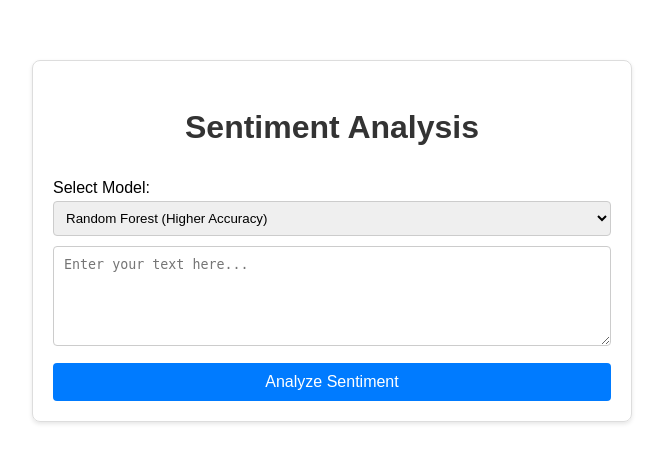
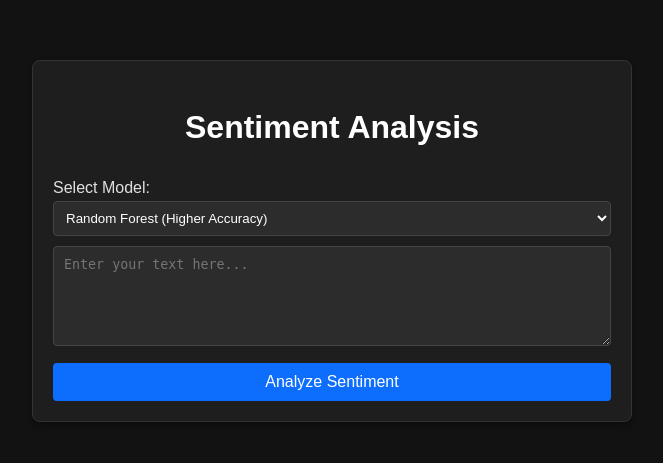
Before and after one commit to aderayendra/simple-sentiment-analysis-app, a Django app: page / in a window 1280 px wide. Shown: the top 463 px of the page, without its empty margins (308-971 px from the left). Run offline with Django 5.2, Linux system fonts and the light colour scheme; parts of the project's set-up code (start-up, migrations or seed data) failed here and were passed over.

Commit message:
switched to dark theme

```diff
--- a/sentiment/templates/sentiment/index.html
+++ b/sentiment/templates/sentiment/index.html
@@ -9,17 +9,20 @@
             margin: 40px auto;
             padding: 20px;
             line-height: 1.6;
+            background-color: #121212;
+            color: #e0e0e0;
         }
 
         .container {
-            border: 1px solid #ddd;
+            border: 1px solid #333;
+            background-color: #1e1e1e;
             padding: 20px;
             border-radius: 8px;
-            box-shadow: 0 2px 4px rgba(0, 0, 0, 0.1);
+            box-shadow: 0 4px 6px rgba(0, 0, 0, 0.3);
         }
 
         h1 {
-            color: #333;
+            color: #ffffff;
             text-align: center;
         }
 
@@ -28,13 +31,20 @@
             height: 100px;
             padding: 10px;
             margin-bottom: 10px;
-            border: 1px solid #ccc;
+            background-color: #2c2c2c;
+            color: #ffffff;
+            border: 1px solid #444;
             border-radius: 4px;
             box-sizing: border-box;
         }
 
+        select {
+            background-color: #2c2c2c;
+            color: #ffffff;
+        }
+
         button {
-            background-color: #007bff;
+            background-color: #0d6efd;
             color: white;
             padding: 10px 20px;
             border: none;
@@ -45,7 +55,7 @@
         }
 
         button:hover {
-            background-color: #0056b3;
+            background-color: #0b5ed7;
         }
 
         .result {
@@ -57,15 +67,15 @@
         }
 
         .positive {
-            background-color: #d4edda;
-            color: #155724;
-            border: 1px solid #c3e6cb;
+            background-color: #1e3a1e;
+            color: #d4edda;
+            border: 1px solid #2d5a2d;
         }
 
         .negative {
-            background-color: #f8d7da;
-            color: #721c24;
-            border: 1px solid #f5c6cb;
+            background-color: #3a1e1e;
+            color: #f8d7da;
+            border: 1px solid #5a2d2d;
         }
     </style>
 </head>
@@ -77,7 +87,7 @@
         <div style="margin-bottom: 10px;">
             <label for="modelSelect">Select Model:</label>
             <select id="modelSelect" name="model_type"
-                    style="width: 100%; padding: 8px; border-radius: 4px; border: 1px solid #ccc;">
+                    style="width: 100%; padding: 8px; border-radius: 4px; border: 1px solid #444;">
                 <option value="dt">Decision Tree</option>
                 <option value="rf" selected>Random Forest (Higher Accuracy)</option>
             </select>
@@ -88,7 +98,7 @@
 
     <div id="resultContainer" class="result" style="display: none;">
         Sentiment: <span id="sentimentValue"></span><br>
-        <small style="font-weight: normal; color: #666;">Model used: <span id="modelUsed"></span></small>
+        <small style="font-weight: normal; color: #aaa;">Model used: <span id="modelUsed"></span></small>
     </div>
 </div>
 
```
